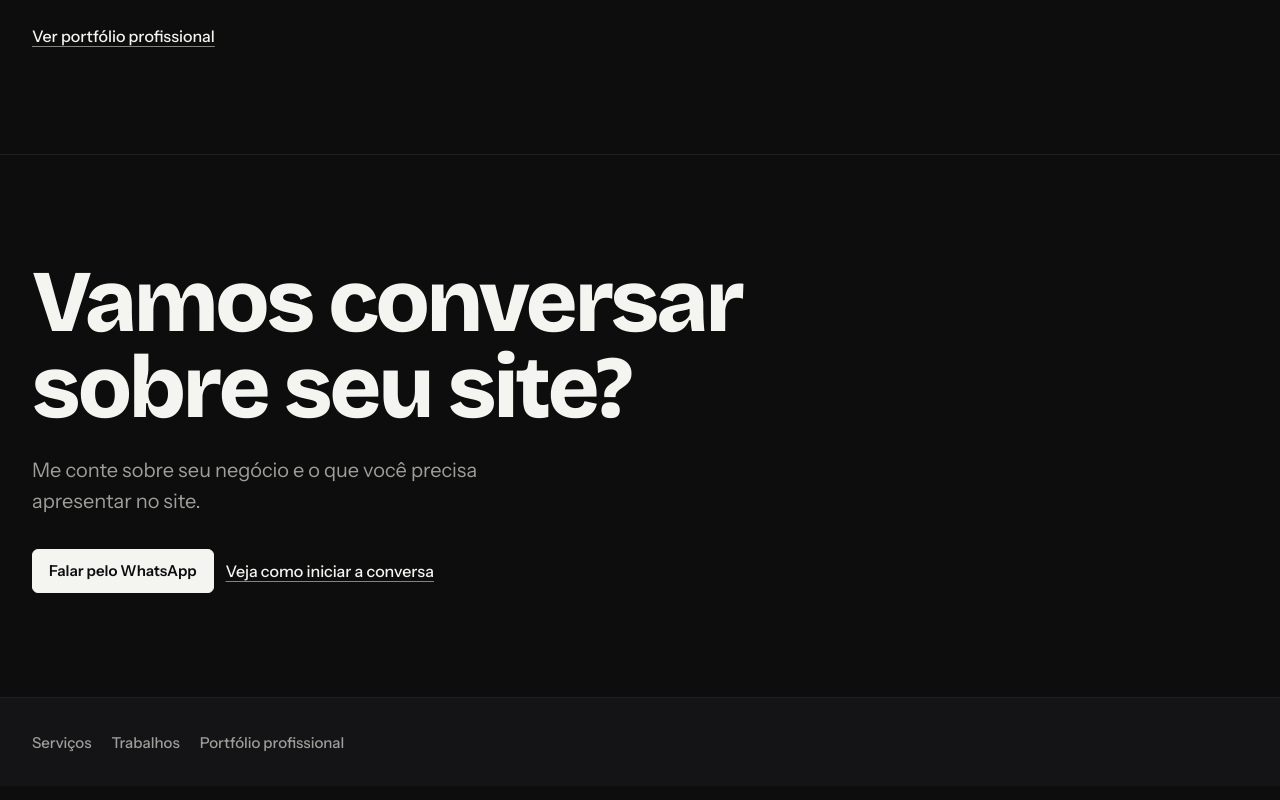
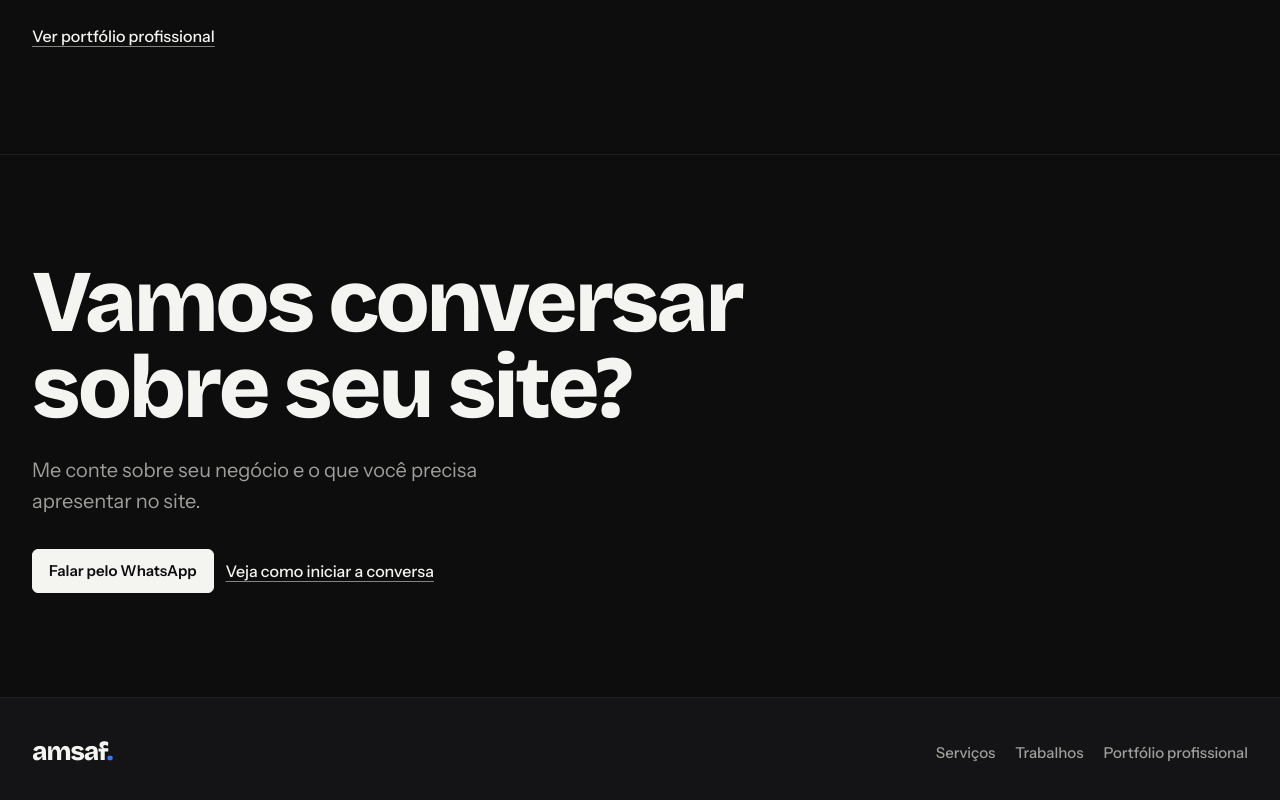
Before and after one commit to AMSDAF/amsaf-website, a Next.js app in the folder frontend/: page / in a window 1280 px wide. Shown: the part 3809-4609 px from the top of the page. Built offline with nearby package versions, Linux system fonts and the light colour scheme.

Commit message:
feat: refine shared footers

```diff
--- a/frontend/src/components/site-shell.tsx
+++ b/frontend/src/components/site-shell.tsx
@@ -16,20 +16,14 @@ type SiteShellProps = {
   | { returnLink: LinkContent; headerLinks?: never; headerAction?: never }
 );
 
-function Navigation({
-  label,
-  links,
-}: {
-  label: string;
-  links: readonly LinkContent[];
-}) {
+function FooterNavigation({ links }: { links: readonly LinkContent[] }) {
   return (
-    <nav aria-label={label}>
-      <ul className="flex flex-wrap gap-x-5 gap-y-2 text-nav text-content-muted">
+    <nav aria-label="Navegação do rodapé">
+      <ul className="flex flex-wrap gap-x-5 gap-y-2 text-nav text-content-muted md:justify-end">
         {links.map(({ href, label }) => (
           <li key={href}>
             <Link
-              className="inline-flex min-h-6 items-center rounded-control underline-offset-4 hover:text-content hover:underline active:underline"
+              className="inline-flex min-h-6 items-center rounded-control underline-offset-4 transition-colors duration-150 ease-[ease] hover:text-content hover:underline active:text-content active:underline"
               href={href}
             >
               {label}
@@ -108,8 +102,9 @@ export function SiteShell({
       </main>
 
       <footer className="border-t border-border bg-surface">
-        <div className="site-container py-8">
-          <Navigation label="Navegação do rodapé" links={footerLinks} />
+        <div className="site-container flex flex-col items-start gap-4 py-8 md:flex-row md:items-center md:justify-between">
+          {wordmark}
+          <FooterNavigation links={footerLinks} />
         </div>
       </footer>
     </div>
```
Also changed, not shown: 2 other files (tests, documents, lock files or other folders).
